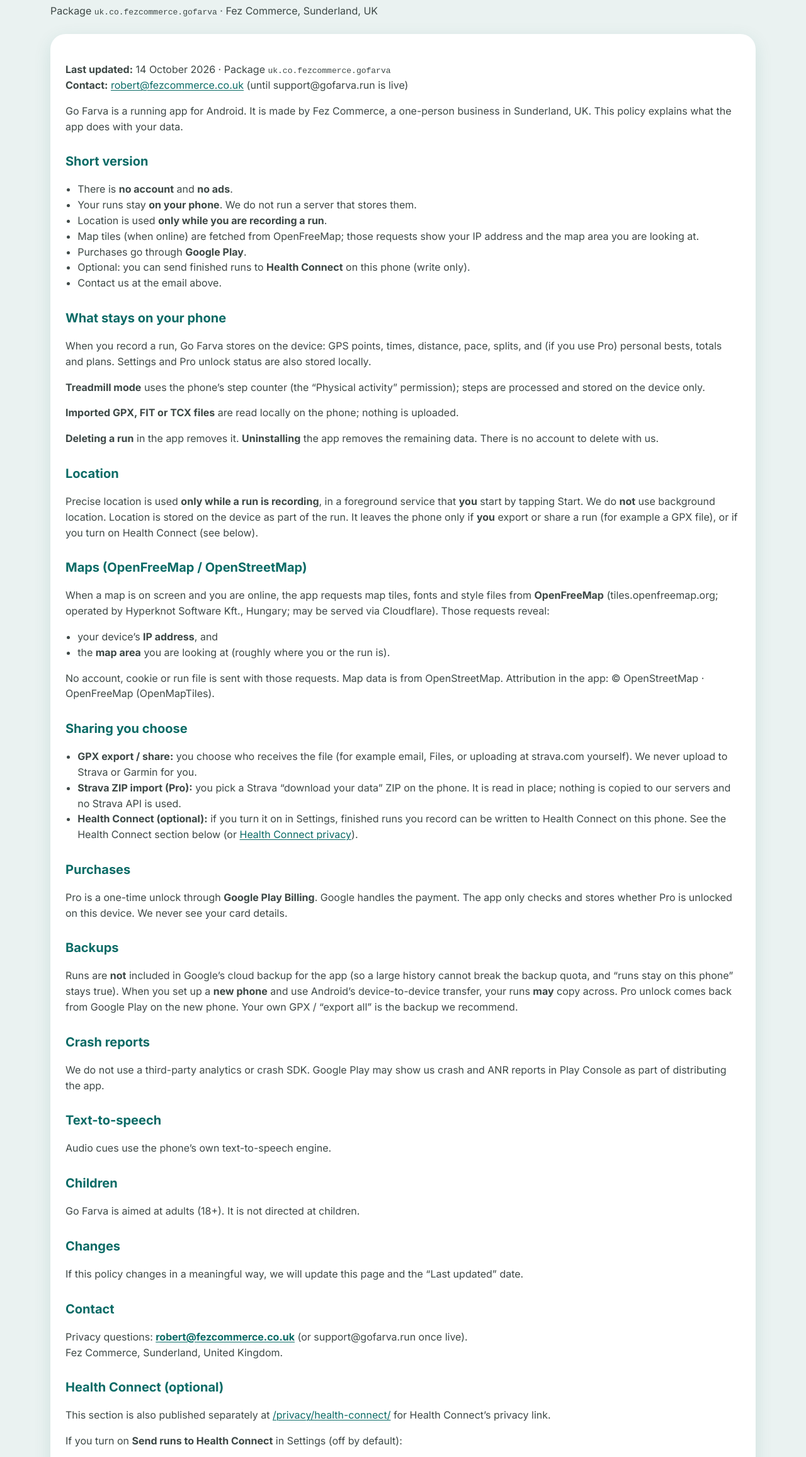
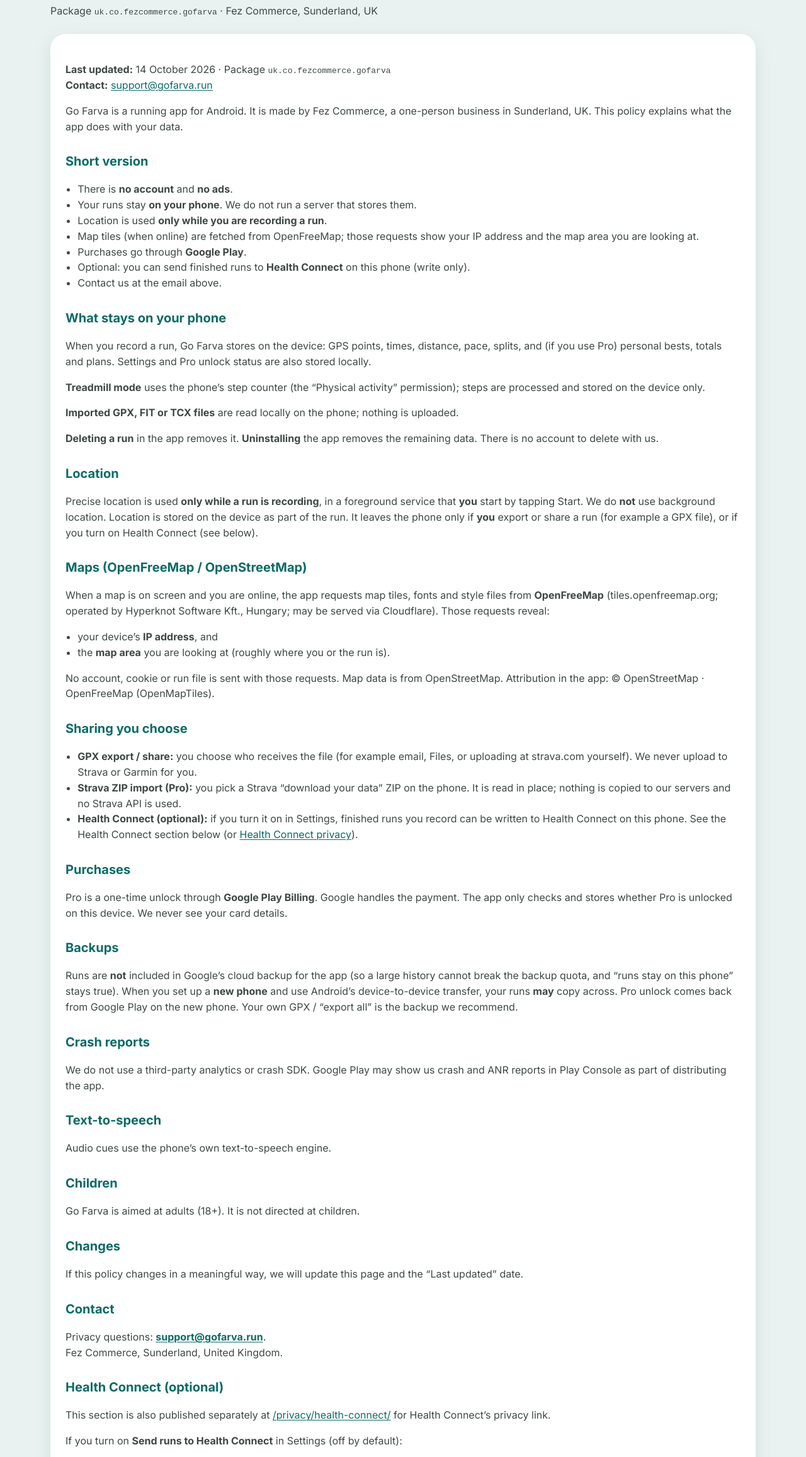
Before and after one commit to robairuk/gofarva-site, a plain HTML site: page privacy/index.html in a window 1280 px wide. Shown: the part 167-2481 px from the top of the page at 63% size. Drawn offline with Linux system fonts and the light colour scheme.

Commit message:
Use support@gofarva.run as contact email

```diff
--- a/privacy/index.html
+++ b/privacy/index.html
@@ -39,7 +39,7 @@
       <article class="prose">
 
         <p><strong>Last updated:</strong> 14 October 2026 · Package <code>uk.co.fezcommerce.gofarva</code><br>
-        <strong>Contact:</strong> <a href="mailto:robert@fezcommerce.co.uk">robert@fezcommerce.co.uk</a> (until support@gofarva.run is live)</p>
+        <strong>Contact:</strong> <a href="mailto:support@gofarva.run">support@gofarva.run</a></p>
 
         <p>Go Farva is a running app for Android. It is made by Fez Commerce, a one-person business in Sunderland, UK. This policy explains what the app does with your data.</p>
 
@@ -97,7 +97,7 @@
         <p>If this policy changes in a meaningful way, we will update this page and the “Last updated” date.</p>
 
         <h2>Contact</h2>
-        <p>Privacy questions: <a href="mailto:robert@fezcommerce.co.uk"><strong>robert@fezcommerce.co.uk</strong></a> (or support@gofarva.run once live).<br>
+        <p>Privacy questions: <a href="mailto:support@gofarva.run"><strong>support@gofarva.run</strong></a>.<br>
         Fez Commerce, Sunderland, United Kingdom.</p>
 
         <h2>Health Connect (optional)</h2>
```
Also changed, not shown: index.html (+1 -1 lines), privacy/health-connect/index.html (+1 -1 lines), support/index.html (+1 -1 lines).
